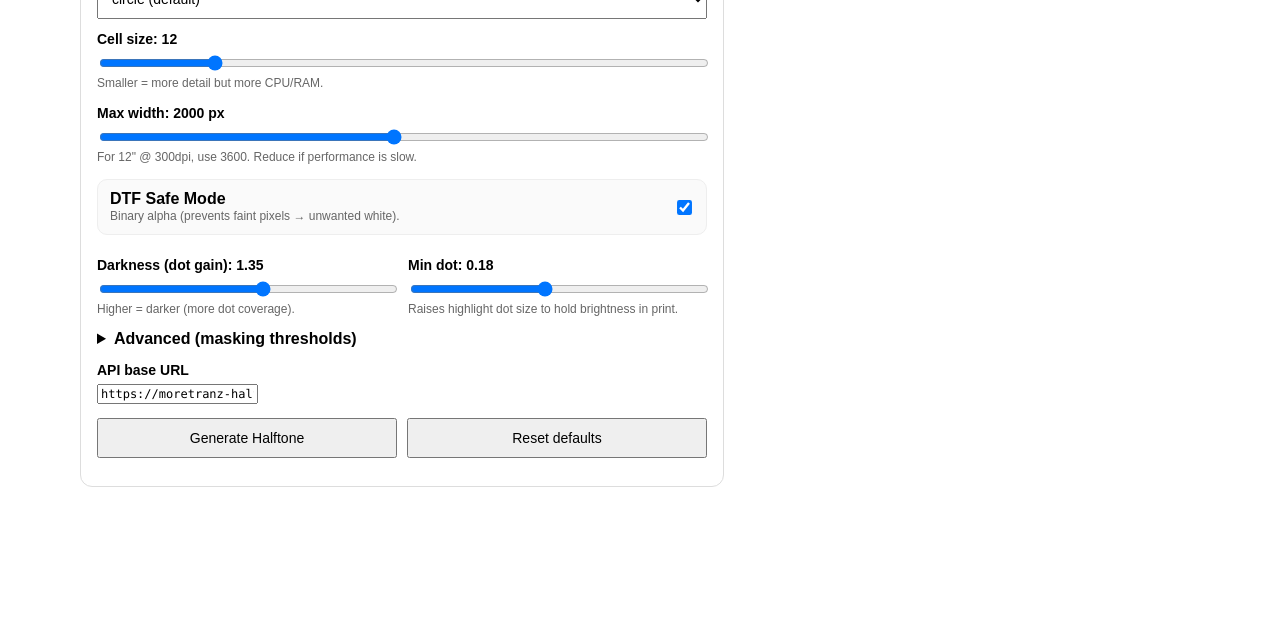
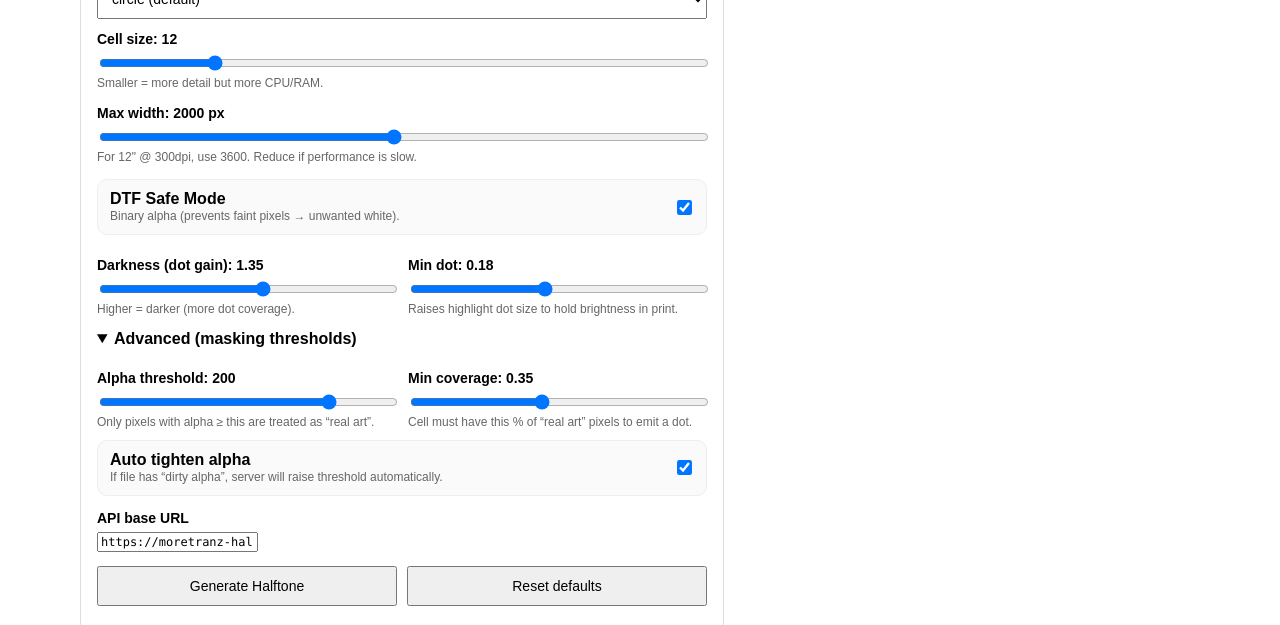
Before and after one commit to smorche/moretranz-halftone, a website: page ui/index.html in a window 1280 px wide. Shown: the part 315-940 px from the top of the page. Before the commit the page ends 826 px from the top, so only its background shows below. Drawn offline with Linux system fonts and the light colour scheme.

Commit message:
Update alpha threshold and min coverage values

```diff
--- a/ui/index.html
+++ b/ui/index.html
@@ -115,21 +115,29 @@
           </div>
         </div>
 
-        <details style="margin-top:12px;">
+        <details style="margin-top:12px;" open>
           <summary style="cursor:pointer;font-weight:600;">Advanced (masking thresholds)</summary>
 
           <div class="grid2" style="margin-top:10px;">
             <div>
-              <label>Alpha threshold: <span id="alphaThresholdVal">48</span></label>
-              <input id="alphaThreshold" type="range" min="1" max="255" step="1" value="48" />
+              <label>Alpha threshold: <span id="alphaThresholdVal">200</span></label>
+              <input id="alphaThreshold" type="range" min="1" max="255" step="1" value="200" />
               <div class="muted">Only pixels with alpha ≥ this are treated as “real art”.</div>
             </div>
 
             <div>
-              <label>Min coverage: <span id="minCoverageVal">0.20</span></label>
-              <input id="minCoverage" type="range" min="0.00" max="0.80" step="0.01" value="0.20" />
+              <label>Min coverage: <span id="minCoverageVal">0.35</span></label>
+              <input id="minCoverage" type="range" min="0.00" max="0.80" step="0.01" value="0.35" />
               <div class="muted">Cell must have this % of “real art” pixels to emit a dot.</div>
             </div>
+          </div>
+
+          <div class="toggleRow" style="margin-top:10px;">
+            <div>
+              <div style="font-weight:700;">Auto tighten alpha</div>
+              <div class="muted">If file has “dirty alpha”, server will raise threshold automatically.</div>
+            </div>
+            <input id="autoTightenAlpha" type="checkbox" checked />
           </div>
         </details>
 
@@ -190,6 +198,7 @@
       const minCoverage = $("minCoverage");
       const alphaThresholdVal = $("alphaThresholdVal");
       const minCoverageVal = $("minCoverageVal");
+      const autoTightenAlpha = $("autoTightenAlpha");
 
       const DEFAULTS = {
         dotShape: "circle",
@@ -199,8 +208,9 @@
         dtfSafe: true,
         dotGain: 1.35,
         minDot: 0.18,
-        alphaThreshold: 48,
-        minCoverage: 0.20,
+        alphaThreshold: 200,
+        minCoverage: 0.35,
+        autoTightenAlpha: true,
       };
 
       cellSize.addEventListener("input", () => (cellSizeVal.textContent = cellSize.value));
@@ -280,6 +290,7 @@
         minDot.value = DEFAULTS.minDot;
         alphaThreshold.value = DEFAULTS.alphaThreshold;
         minCoverage.value = DEFAULTS.minCoverage;
+        autoTightenAlpha.checked = DEFAULTS.autoTightenAlpha;
 
         cellSizeVal.textContent = DEFAULTS.cellSize;
         maxWidthVal.textContent = DEFAULTS.maxWidth;
@@ -348,8 +359,8 @@
             alphaThreshold: Number(alphaThreshold.value),
             minCoverage: Number(minCoverage.value),
 
-            // DTF safe mode forces binary alpha
             alphaMode: dtfSafe.checked ? "binary" : "average",
+            autoTightenAlpha: autoTightenAlpha.checked,
           };
 
           const procResp = await fetchWithRetry(`${base}/v1/halftone/process`, {
@@ -377,7 +388,14 @@
           setStatus("Done ✅", "ok");
 
           const perf = proc.perf ? `\nms: ${proc.perf.ms}\ncells: ${proc.perf.cellCount}\nout: ${proc.perf.outWidth}x${proc.perf.outHeight}` : "";
-          setDebug(`uploadKey: ${up.key}\noutputKey: ${proc.outputKey || "(not provided)"}\nparams: ${JSON.stringify(proc.params || payload)}${perf}`);
+          const used = proc?.params?.alphaThresholdUsed != null
+            ? `\nalphaThresholdUsed: ${proc.params.alphaThresholdUsed} (autoTightened: ${proc.params.autoTightened})`
+            : "";
+
+          setDebug(
+            `uploadKey: ${up.key}\noutputKey: ${proc.outputKey || "(not provided)"}\n` +
+            `params: ${JSON.stringify(proc.params || payload)}${used}${perf}`
+          );
 
         } catch (err) {
           setStatus(friendlyNetworkError(err), "err");
```
